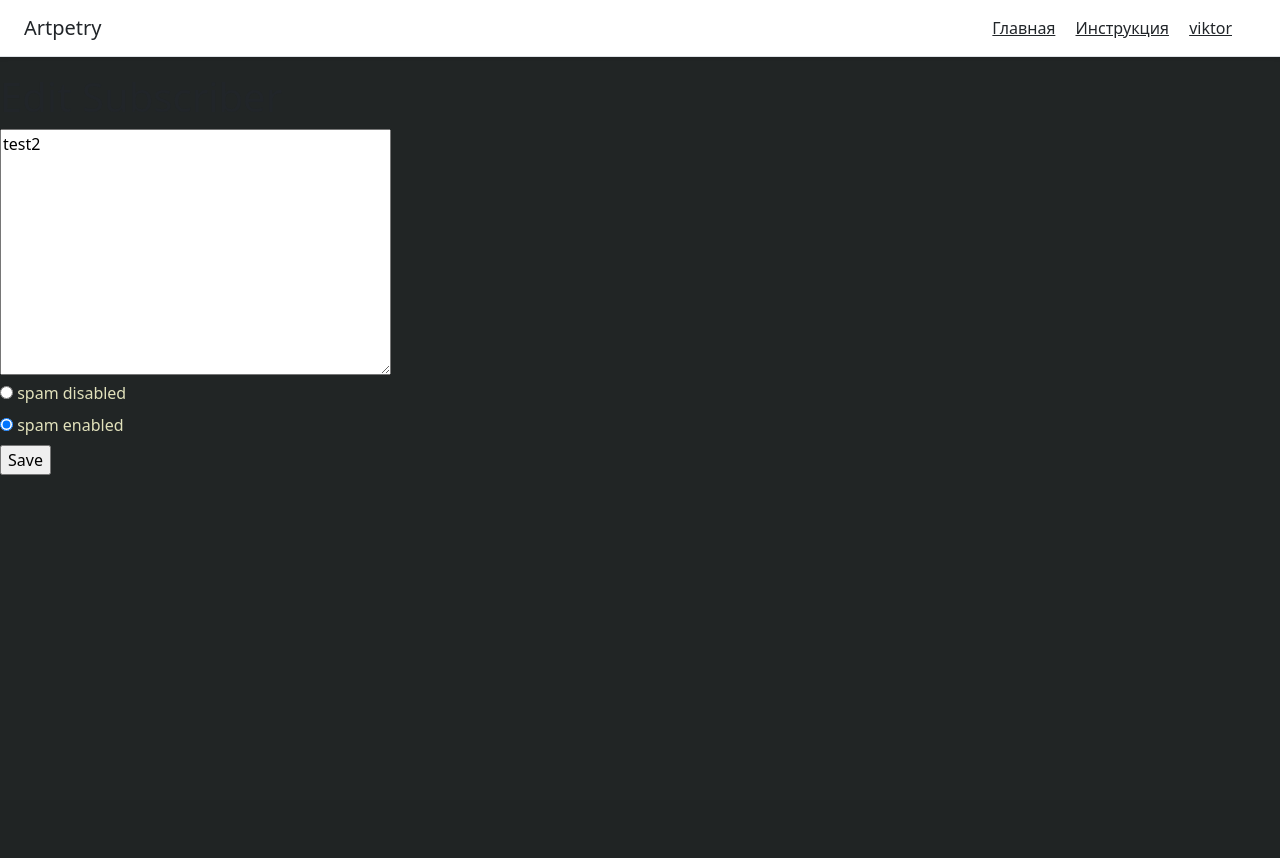
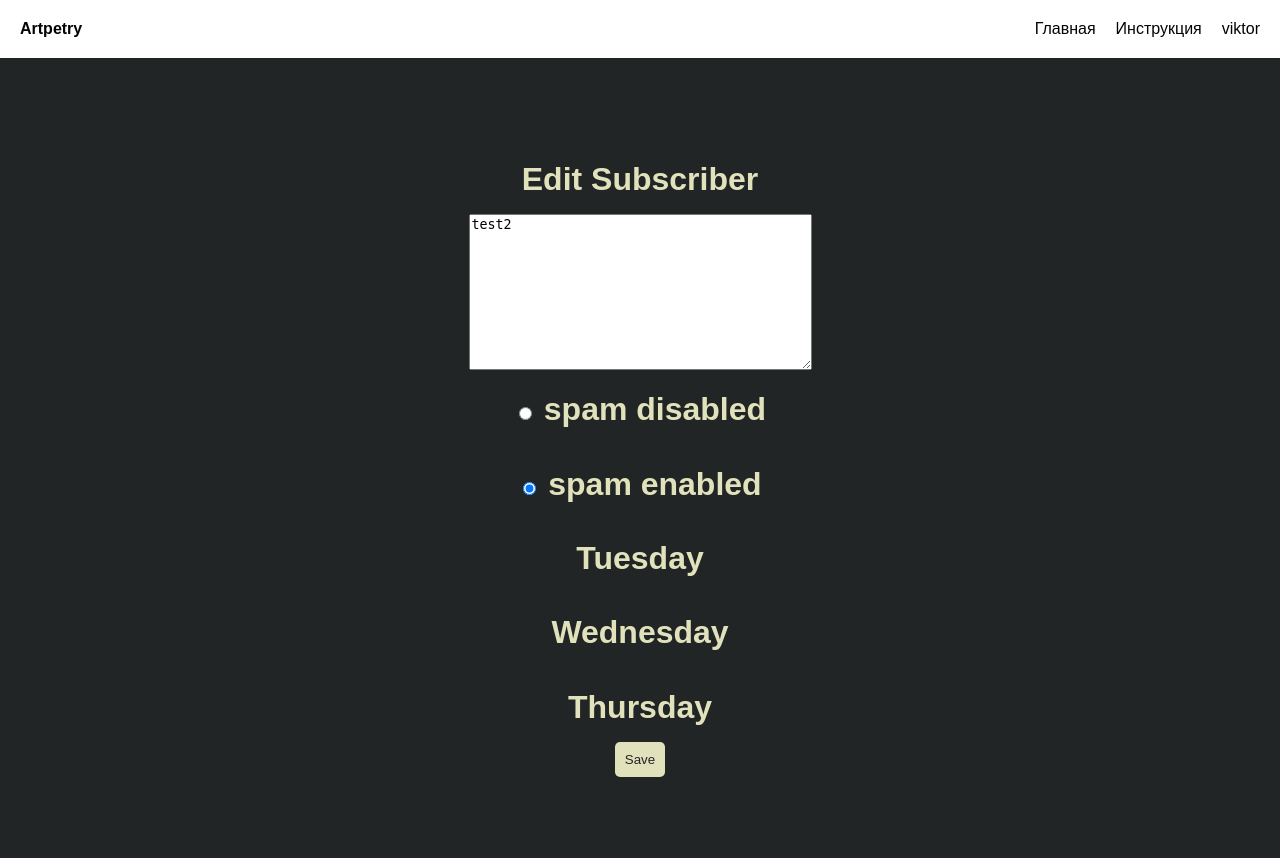
Before and after one commit to viktortanchik/django_telegram_spam_03, a Django app: page /spam_list/2 in a window 1280 px wide. Before the commit the page ends 475 px from the top, so only its background shows below. Run offline with Django 4.2, Linux system fonts and the light colour scheme; a user stored in the database is signed in; data comes from the database, SQL or seed files in the repository; both versions use the stored data as it was after the commit; some libraries are stand-ins or nearby versions.

Commit message:
add CSS_21_03

```diff
--- a/django_telegram_spam/spam/static/css/styles.css
+++ b/django_telegram_spam/spam/static/css/styles.css
@@ -1,20 +1,26 @@
+/* Устанавливаем фоновый цвет и шрифт */
 body {
   background-color: #212525;
-  margin: 0; /* убираем отступы по краям */
+  margin: 0;
+  font-family: Arial, sans-serif;
 }
 
-html, body {
-  height: 100%; /* страница занимает всю высоту экрана */
+/* Устанавливаем высоту для html и body, чтобы контейнер растянулся на всю высоту */
+html,
+body {
+  height: 100%;
 }
 
+/* Создаем контейнер, который будет выравнивать элементы по центру */
 .container {
-  display: flex;
-  flex-direction: column;
-  justify-content: center;
-  align-items: center;
-  height: 100%; /* высота контейнера равна высоте экрана */
+  display: flex; /* задаем контейнеру flex-контейнером */
+  flex-direction: column; /* располагаем элементы по вертикали */
+  justify-content: center; /* выравниваем элементы по вертикали по центру */
+  align-items: center; /* выравниваем элементы по горизонтали по центру */
+  height: 100%; /* задаем высоту контейнера на всю высоту экрана */
 }
 
+/* Создаем заголовок, который будет содержать логотип и ссылки на страницы */
 .header {
   display: flex;
   align-items: center;
@@ -24,42 +30,85 @@ html, body {
   color: #030303FF;
 }
 
+/* Левая часть заголовка с логотипом */
 .header__left {
   font-weight: bold;
 }
 
+/* Правая часть заголовка со ссылками */
 .header__right {
   display: flex;
   align-items: center;
 }
 
+/* Стили для ссылок в правой части заголовка */
 .header__right a {
   margin-left: 20px;
   color: #030303;
   text-decoration: none;
 }
 
+/* Стили для наведения на ссылки в правой части заголовка */
 .header__right a:hover {
   text-decoration: underline;
 }
 
+/* Стили для заголовка h1 */
 h1 {
   font-size: 2em;
   margin-bottom: 0.5em;
+  color: #e1e1bb;
+  text-align: center;
 }
 
+/* Стили для обычного текста */
 p {
   font-size: 1.5em;
   text-align: center;
+  color: #e1e1bb;
 }
-.form-field {
-  font-size: 16px;
-  font-family: Arial, sans-serif;
-  padding: 10px;
-  border-radius: 5px;
-  border: none;
-  background-color: #f0f0f0;
-  margin-bottom: 10px;
-  width: 100%;
-  box-sizing: border-box;
+
+/* Стили для формы */
+form {
+  display: flex;
+  flex-direction: column;
+  align-items: center; /* выравниваем форму по центру по горизонтали */
+  width: 100%; /* растягиваем форму на всю ширину родительского контейнера */
+  margin: 0; /* убираем отступы по бокам */
+  text-align: center; /* выравниваем текст внутри формы по центру */
 }
+
+/* Стили для поля ввода */
+input[type="text"],
+input[type="password"] {
+padding: 10px;
+margin: 10px 0;
+width: 100%; / растягиваем поле ввода на всю ширину формы */
+border: none;
+border-radius: 20px;
+}
+
+/* Стили для кнопки отправки формы */
+input[type="submit"] {
+background-color: #e1e1bb;
+color: #212525;
+padding: 10px;
+border: none;
+border-radius: 5px;
+cursor: pointer;
+}
+
+/* Стили для ошибки валидации */
+.error-message {
+color: #ff0000;
+font-size: 0.8em;
+margin-top: -10px;
+margin-bottom: 10px;
+}
+
+/* Стили для успешной отправки формы */
+.success-message {
+color: #008000;
+font-size: 1.2em;
+margin-top: 10px;
+}
--- a/django_telegram_spam/spam/templates/account/login.html
+++ b/django_telegram_spam/spam/templates/account/login.html
@@ -13,13 +13,11 @@
         <form action="." method="post">
             <h1 style="color:#e1e1bb;"> username {{ form.username }}</h1>
 
-            <p>
              <h1 style="color:#e1e1bb;"> password {{ form.password }}</h1>
-            </p>
+            <p><input type="submit" value="Log-in"></p>
+            <p><a  style="color:#e1e1bb;" href="{% url "register" %}">register here</a></p>
             {% csrf_token %}
-            <p><input type="submit" value="Log-in"></p>
         </form>
-        <p><a  href="{% url "register" %}">register here</a></p>
 
     {% endif %}
 {% endblock %}
--- a/django_telegram_spam/spam/templates/spam/spam_list.html
+++ b/django_telegram_spam/spam/templates/spam/spam_list.html
@@ -1,18 +1,49 @@
-{% extends "base.html" %}
+{% extends 'test_css.html' %}
+{% load static %}
 {% block title %}Log-in{% endblock %}
 {% block content %}
 {% if request.user.is_authenticated %}
+	<link rel="stylesheet" type="text/css" href="{% static 'css/styles.css' %}">
 
   <h1>Edit Subscriber</h1>
   <form method="post" style="color:#e1e1bb;">
     {% csrf_token %}
     {{ form.texts }}
 {% for choice in form.status_spam.field.choices|slice:"1:3" %}
-    <div>
+    <div> <h1>
         <input type="radio" name="{{ form.status_spam.name }}" id="{{ choice.0 }}_{{ form.status_spam.id_for_label }}" value="{{ choice.0 }}" {% if choice.0 == form.status_spam.value %}checked{% endif %}>
         <label for="{{ choice.0 }}_{{ form.status_spam.id_for_label }}">{{ choice.1 }}</label>
+        </h1>
     </div>
 {% endfor %}
+
+
+
+
+
+      {% if form.days_1.value %}
+      <h1>Monday </h1>
+      {% endif %}
+      {% if form.days_2.value %}
+      <h1>Tuesday </h1>
+      {% endif %}
+      {% if form.days_3.value %}
+      <h1>Wednesday</h1>
+      {% endif %}
+      {% if form.days_4.value %}
+      <h1>Thursday</h1>
+      {% endif %}
+      {% if form.days_5.value %}
+      <h1>Friday</h1>
+      {% endif %}
+      {% if form.days_6.value %}
+      <h1>Saturday</h1>
+      {% endif %}
+      {% if form.days_7.value %}
+      <h1>Sunday</h1>
+      {% endif %}
+
+
 
 
     <input type="submit" value="Save">
--- a/django_telegram_spam/spam/urls.py
+++ b/django_telegram_spam/spam/urls.py
@@ -13,7 +13,7 @@ from .views import *
 urlpatterns = [
 
     #path('success', success, name='success'),
-    path('', views.index),
+    path('', views.index,name='home'),
     path('test_css', views.test_css),
     path('login/', views.user_login, name='login'),
     path(r'register/', views.register, name='register'),
@@ -24,7 +24,8 @@ urlpatterns = [
     path(r'spam_list/<int:id>', views.spam_list, name='spam_list'),
     path(r'spam_pro/', views.spam_pro, name='spam_pro'),
     path('user_settings/<int:id>', views.user_settings, name='user_settings'),
-    path('get_wallet/<int:id>', views.get_wallet, name='get_wallet'),
+    # path('get_wallet/<int:id>', views.get_wallet, name='get_wallet'),
+    path('get_wallet/', views.get_wallet, name='get_wallet'),
     path('home', views.get_wallet, name='get_wallet'),
 
 
--- a/django_telegram_spam/spam/views.py
+++ b/django_telegram_spam/spam/views.py
@@ -25,63 +25,48 @@ from .create_wallet import create_wallet
 
 #sudo fuser -k 8000/tcp
 
-##################################################
 
-# Create your views here.
-# def hotel_image_view(request):
-#     form = HotelForm(request.POST, request.FILES)
-#     if request.method == 'POST':
-#         if form.is_valid():
-#             #pass
-#             form.save()
-#             #return redirect('success')
-#     else:
-#         #pass
-#         form = HotelForm()
-#     #return render(request, 'spam/hotel_image_form.html', {'form': form})
-#     return render(request,'spam/hotel_image_form.html', locals())
-
-# def user_s(request):
-#     return request.user.username
 def my_view(request):
     messages.success(request, 'This is a success message.')
     messages.warning(request, 'This is a warning message.')
     messages.error(request, 'This is an error message.')
 
 
-def get_wallet(request,id):
-    news_show = User_settings.objects.get(pk=id)
-    form = SubscriberForm_test( instance=news_show)
+def get_wallet(request):
+    # form = SubscriberForm_test( instance=news_show)
     if request.user.is_authenticated:
-        form = SubscriberForm_test(request.POST, request.FILES or None, instance=news_show)
-        print(f'form--->{news_show.wallet}')
-        wallet = str(news_show.wallet)
 
-        if request.method == "POST":
-            if len(wallet) < 1 or wallet == None:
-                print('Create Wallet')
-                base58check_address,private_key,hex_address,public_key = create_wallet()
-                post = form.save(commit=False)
-                post.user = request.user
-                post.wallet = base58check_address
-                post.private_key = private_key
-                post.hex_address = hex_address
-                post.public_key = public_key
-                post.save(update_fields=['wallet','private_key','hex_address','public_key'])
-                return redirect('/')
+        current_user = request.user
+        news_show = User_settings.objects.get(user=current_user)
+        #subscribers = User_settings.objects.filter(user=current_user)
+        if request.user.is_authenticated:
+            form = SubscriberForm_test(request.POST, request.FILES or None, instance=news_show)
+            print(f'form--->{news_show.wallet}')
+            print(f'form LEN--->{len(news_show.wallet)}')
+            wallet = str(news_show.wallet)
 
-            else:
-                print('error create wallet')
+            if request.method == "POST":
+                if len(wallet) < 1 or wallet == None:
+                    print('Create Wallet')
+                    base58check_address,private_key,hex_address,public_key = create_wallet()
+                    User_settings.objects.filter(user=current_user).update(wallet=base58check_address, private_key=private_key,hex_address=hex_address,public_key=public_key)
+                    return redirect('/')
+
+                else:
+                    print('error create wallet')
 
 
-            # post = form.save(commit=False)
-            # post.user = request.user
-            # post.save(update_fields=['text'])
-            # return redirect('/')
-    return render(request, 'account/get_wallet.html',
-                      {'form':form,
-                      'news_show':news_show,}
-                      )
+                # post = form.save(commit=False)
+                # post.user = request.user
+                # post.save(update_fields=['text'])
+                # return redirect('/')
+        return render(request, 'account/get_wallet.html',
+                          {'form':form,
+                          'news_show':news_show,}
+                          )
+    else:
+        return redirect('/login')
+
 
 
 def user_settings(request,id):
@@ -115,28 +100,17 @@ def spam_list(request, id):
         return redirect('login')
 
 def subscriber_list(request):
-    current_user = request.user
-    subscribers = Subscriber.objects.filter(user=current_user)
-    return render(request, 'spam/subscriber_list.html', {'subscribers': subscribers})
-#
-# def spam_list(request,id):
-#     #news_show = Subscriber.objects.get(pk=id)
-#     news_show = get_object_or_404(Subscriber, id=id)
-#     #subscriber = SubscriberForm(instance=news_show)
-#     subscriber = Subscriber(instance=news_show)
-#     if request.user.is_authenticated:
-#         if request.method == "POST":
-#             form = SubscriberForm(request.POST, request.FILES or None, instance=news_show)
-#             post = form.save(commit=False)
-#             post.user = request.user
-#             post.save(update_fields=['texts'])
-#             return redirect('/')
-#
-#     return render(request, 'spam/subscriber_list.html',
-#                       {'subscriber':subscriber,
-#                       'news_show':news_show,}
-#                       )
-# #
+    if request.user.is_authenticated:
+
+        current_user = request.user
+
+        subscribers = Subscriber.objects.filter(user=current_user)
+
+        return render(request, 'spam/subscriber_list.html', {'subscribers': subscribers})
+    else:
+
+        return redirect('/login')
+
 
 def handle_uploaded_file(f):
     with open('/home/viktortanchik/tg_dj_spam/django_telegram_spam_02/django_telegram_spam/media/'+f.name, 'wb+') as destination:
@@ -344,8 +318,6 @@ def register(request):
             new_user.save()
             # form.is_valid()
             # form.save() # В момент сохранения выбивает ошибку
-
-
             #return render(request, 'account/register_done.html', {'new_user': new_user})
             return redirect('/')
     else:
```
Also changed, not shown: django_telegram_spam/spam/templates/account/get_wallet.html (+10 -15 lines), django_telegram_spam/spam/templates/account/register.html (+26 -7 lines), django_telegram_spam/spam/templates/spam/subscriber_list.html (+11 -2 lines), django_telegram_spam/db.sqlite3.
